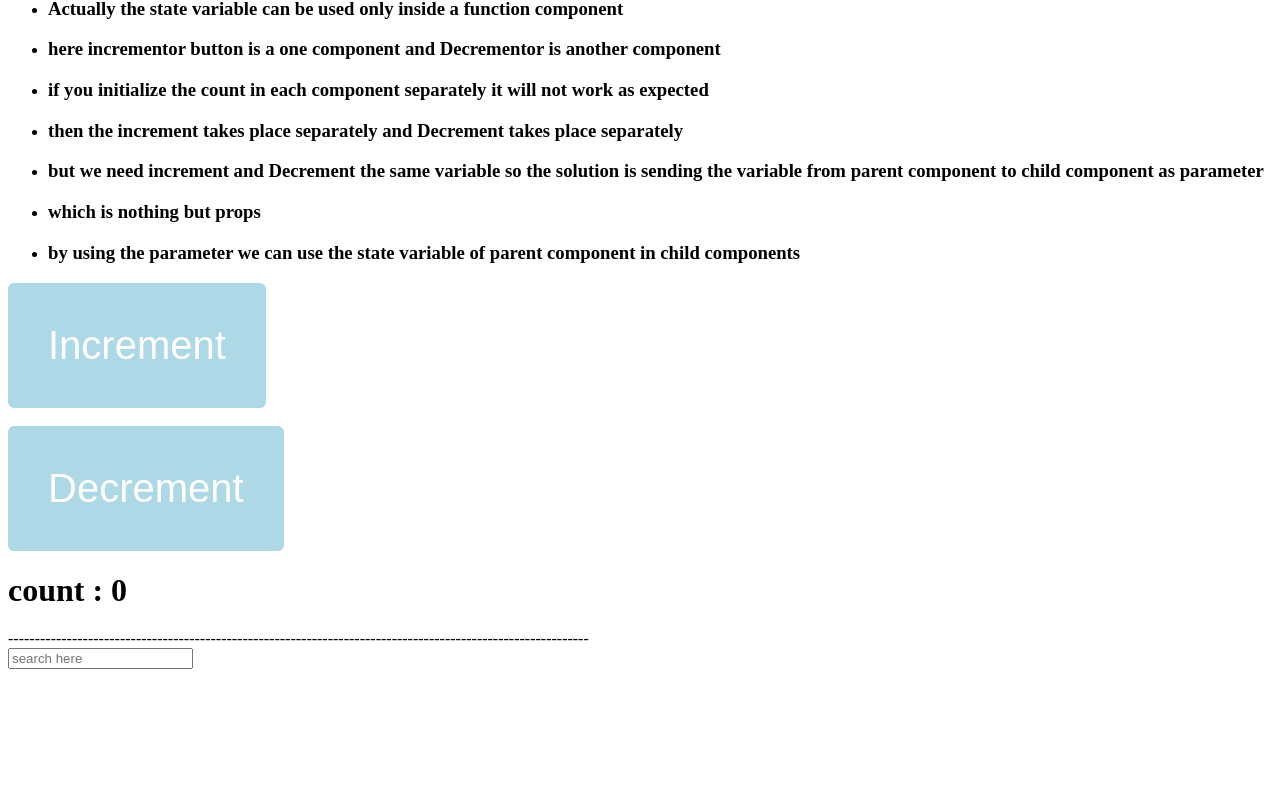
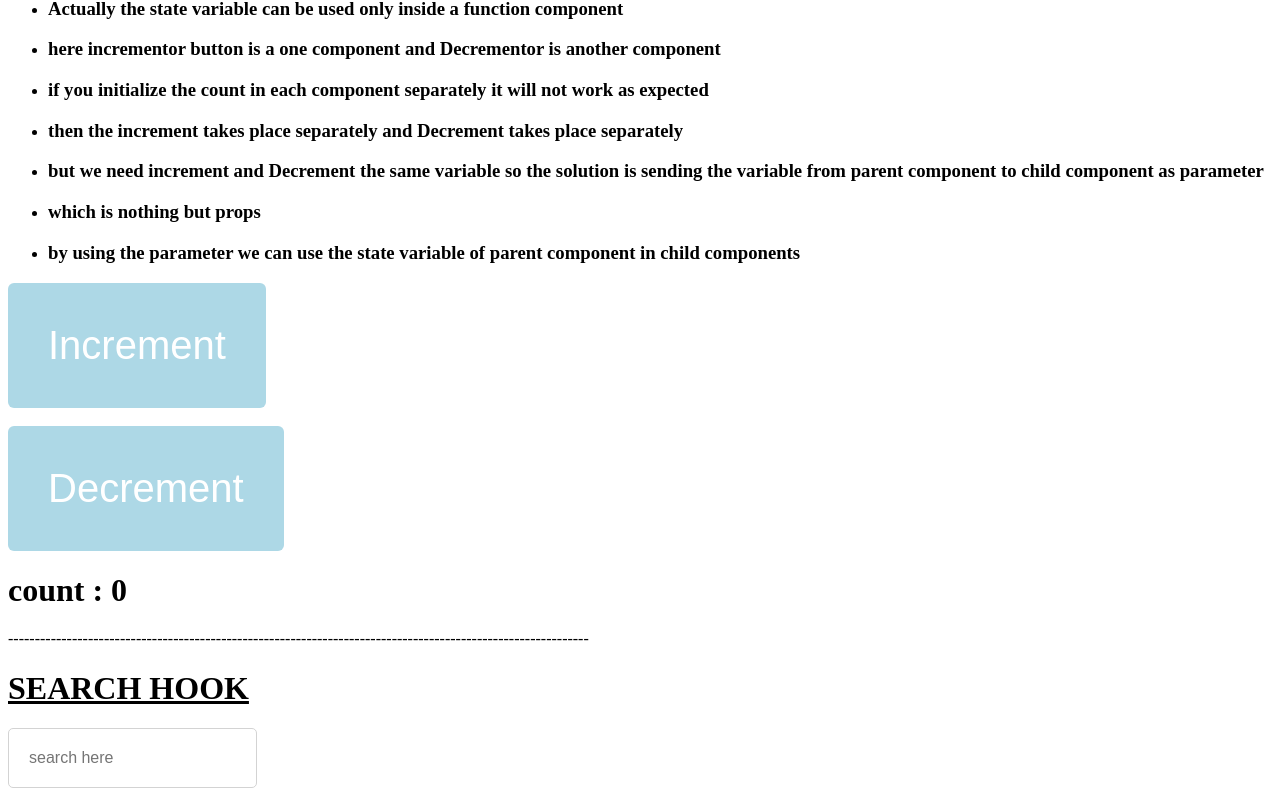
Before and after one commit to Jesinthwilson04/reactrecap, a React (Create React App) app: page / in a window 1280 px wide. Shown: the part 1508-2310 px from the top of the page. Before the commit the page ends 2193 px from the top, so only its background shows below. Built offline with nearby package versions, Linux system fonts and the light colour scheme.

Commit message:
searchhook2

```diff
--- a/src/App.js
+++ b/src/App.js
@@ -201,7 +201,8 @@ function SearchHook(){
   return(
 
     <>
-    <input type='text' placeholder='search here' onChange={display}/>
+    <h1><u>SEARCH HOOK</u></h1>
+    <input type='text' placeholder='search here' onChange={display} style={{padding:'20px',fontSize:'16px',borderRadius:'5px',borderColor:'lightgray',borderWidth:'1px',borderStyle:'solid',color:'black'}}/>
     <p>{search}</p>
     </>
   )
```
